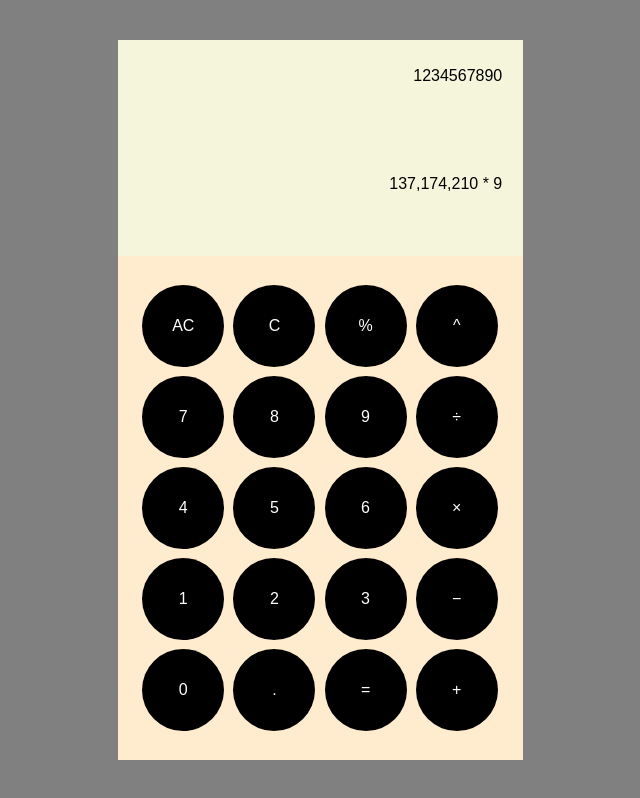
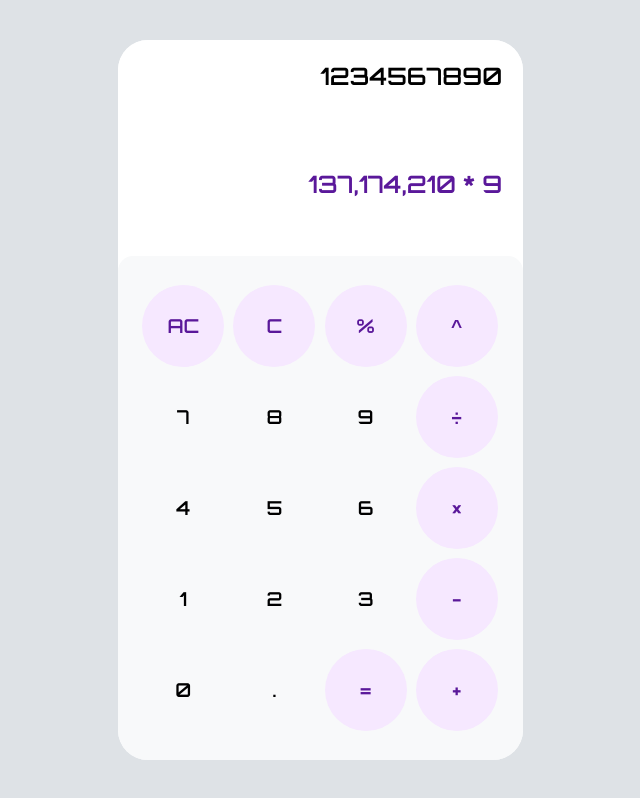
Before and after one commit to Triangular100/calculator, a plain HTML site: page index.html in a window 1280 px wide. Shown: the whole page, without its empty margins (320-960 px from the left). Drawn offline with Linux system fonts and the light colour scheme.

Commit message:
Add calculator theme styles

```diff
--- a/index.html
+++ b/index.html
@@ -7,6 +7,9 @@
     <title>Calculating Calculator</title>
     <link rel="stylesheet" href="style.css">
     <script src="script.js" defer></script>
+    <link rel="preconnect" href="https://fonts.googleapis.com">
+    <link rel="preconnect" href="https://fonts.gstatic.com" crossorigin>
+    <link href="https://fonts.googleapis.com/css2?family=Orbitron:wght@600&display=swap" rel="stylesheet">
 </head>
 
 <body>
--- a/style.css
+++ b/style.css
@@ -1,3 +1,11 @@
+:root {
+    --background: #dee2e6;
+    --calculator: #f8f9fa;
+    --calculator-screen: #FFFFFF;
+    --operator-button: #f6e8ff;
+    --operator-text: #5a189a;
+}
+
 * {
     margin: 0;
     padding: 0;
@@ -11,8 +19,10 @@ body {
     flex-direction: column;
     justify-content: center;
     align-items: center;
-    background-color: grey;
-    font-family: sans-serif, Arial, Helvetica;
+    background-color: var(--background);
+    font-family: 'Orbitron', sans-serif, Arial, Helvetica;
+    font-weight: 600;
+    font-size: 1.5em;
 }
 
 .calculator {
@@ -20,7 +30,8 @@ body {
     aspect-ratio: 9 / 16;
     display: flex;
     flex-direction: column;
-    background-color: antiquewhite;
+    background-color: var(--calculator-screen);
+    border-radius: 30px;
 }
 
 .display {
@@ -29,15 +40,17 @@ body {
     display: flex;
     justify-content: flex-end;
     align-items: center;
-    background-color: beige;
+    background-color: var(--calculator-screen);
 }
 
 .display.result {
     height: 10%;
+    border-radius: 30px 30px 0 0;
 }
 
 .display.expression {
     height: 20%;
+    color: var(--operator-text);
 }
 
 .inputs {
@@ -50,7 +63,8 @@ body {
     justify-content: center;
     align-items: center;
     align-content: center;
-    background-color: blanchedalmond;
+    background-color: var(--calculator);
+    border-radius: 15px 15px 30px 30px;
 }
 
 .input-container {
@@ -69,9 +83,7 @@ body {
     justify-content: center;
     align-items: center;
     border-radius: 50%;
-
-    background-color: black;
-    color: white;
+    font-size: 0.8em;
 
     cursor: pointer;
     -webkit-user-select: none;
@@ -79,3 +91,8 @@ body {
     -ms-user-select: none;
     user-select: none;
 }
+
+.input.operator {
+    background-color: var(--operator-button);
+    color: var(--operator-text);
+}
```
